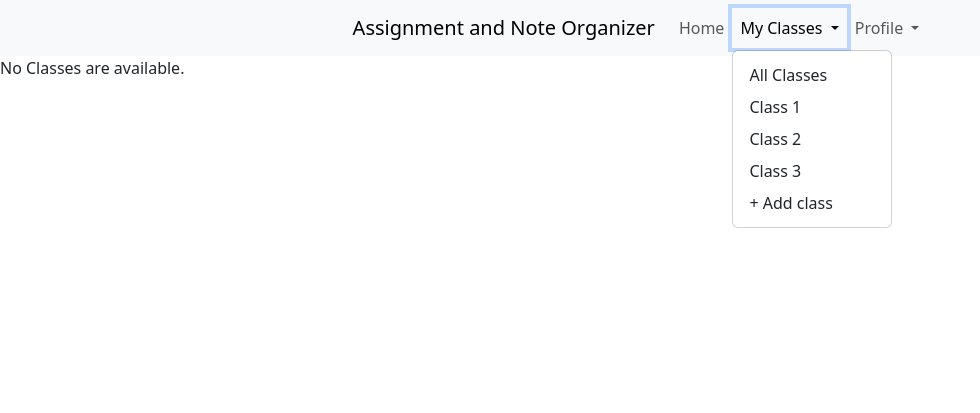
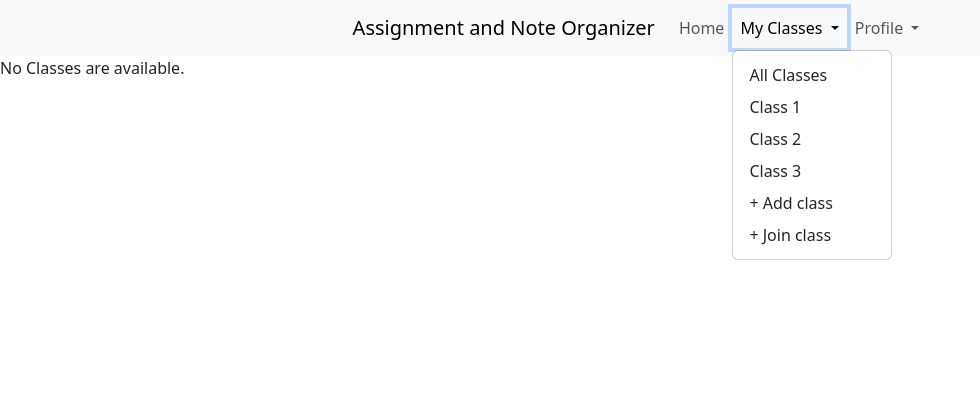
Before and after one commit to eliasposner/HoosNotes, a Django app: page /listclasses/ in a window 1280 px wide, after a click on "My Classes". Shown: the top 413 px of the page, without its empty margins (0-980 px from the left). Run offline with Django 3.2, Linux system fonts and the light colour scheme; the visitor is signed in with stand-in values (Sample User, id 1); data comes from the database, SQL or seed files in the repository; data that the repository does not hold is empty; some libraries are stand-ins or nearby versions.

Commit message:
Add fields to StudentClass, style ClassListView

```diff
--- a/scheduler/models.py
+++ b/scheduler/models.py
@@ -2,6 +2,8 @@ from django.db import models
 from django.contrib.auth.models import User
 from django.db.models.signals import post_save
 from django.dispatch import receiver
+import datetime
+
 # Create your models here.
 class Profile(models.Model):
 	user = models.OneToOneField(User, on_delete=models.CASCADE, related_name = "profile", null=True)
@@ -23,13 +25,17 @@ def save_user_profile(sender, instance, **kwargs):
 	instance.profile.save()
 
 class StudentClass(models.Model):
-	class_name = models.CharField(max_length=200, default ='')
+	class_name = models.CharField(max_length=200, default='')
 	instructor = models.CharField(max_length=200, default='')
 	users = models.ManyToManyField(Profile)
+	start_time = models.TimeField(null=True, help_text='Please use the following format:  HH:MM')
+	end_time = models.TimeField(null=True, help_text='Please use the following format:  HH:MM')
+	location = models.CharField(max_length=200, default='')
 	enrolled_users_count = models.IntegerField(default=0)
 
 	class Meta:
 		verbose_name_plural = 'Student Classes'
+		unique_together = [['class_name', 'instructor']]
 
 	def __str__(self):
 		return self.class_name
--- a/scheduler/templates/base.html
+++ b/scheduler/templates/base.html
@@ -31,6 +31,7 @@
                         <a class="dropdown-item" href="#">Class 2</a>
                         <a class="dropdown-item" href="#">Class 3</a>
                         <a class="dropdown-item" href="/createclass"> + Add class</a>
+                        <a class="dropdown-item" href="#">+ Join class</a>
                     </div>
                 </li>
                 <li class="nav-item dropdown">
--- a/scheduler/templates/scheduler/listclass.html
+++ b/scheduler/templates/scheduler/listclass.html
@@ -2,12 +2,12 @@
 
 {% block content %}
 {% if list_of_classes %}
-    <u1>
+    <ul class="list-group text-center">
     {% for class in list_of_classes %}
-        <p> Class: {{class.class_name}} &nbsp;&nbsp;&nbsp; Instructor: {{class.instructor}} </p>
+        <li class="list-group-item"> Class: {{class.class_name}} &nbsp;&nbsp;&nbsp; Instructor: {{class.instructor}} &nbsp;&nbsp;&nbsp; Start: {{class.start_time}} &nbsp;&nbsp;&nbsp; End: {{class.end_time}} &nbsp;&nbsp;&nbsp; Location: {{class.location}}</li>
     {% endfor %}
+    </ul>
 {% else %}
     <p>No Classes are available.</p>
-
 {% endif %}
 {% endblock %}
--- a/scheduler/views.py
+++ b/scheduler/views.py
@@ -34,7 +34,7 @@ def post(self, request, *args, **kwargs):
 @method_decorator(login_required(login_url='/accounts/google/login'), name='dispatch')
 class StudentClassCreateView(CreateView):
     model = StudentClass
-    fields = ['class_name', 'instructor']
+    fields = ['class_name', 'instructor', 'start_time', 'end_time', 'location']
     template_name = 'scheduler/createclass.html'
     success_url = '/listclasses'
     def form_valid(self, form):
```
Also changed, not shown: scheduler/migrations/0018_auto_20211030_1853.py (added), scheduler/migrations/0019_auto_20211030_1955.py (added), scheduler/migrations/0020_alter_studentclass_unique_together.py (added).
